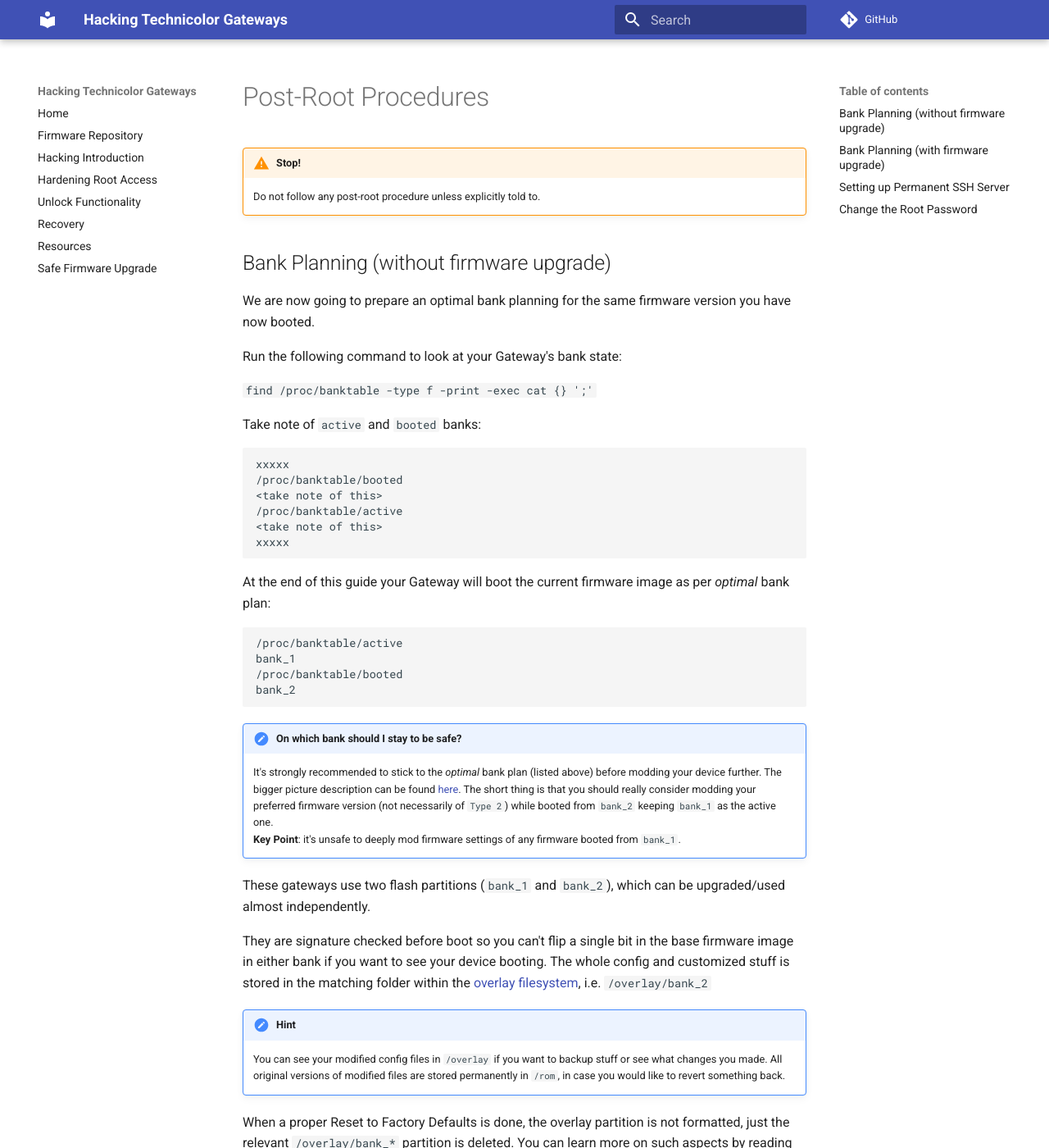
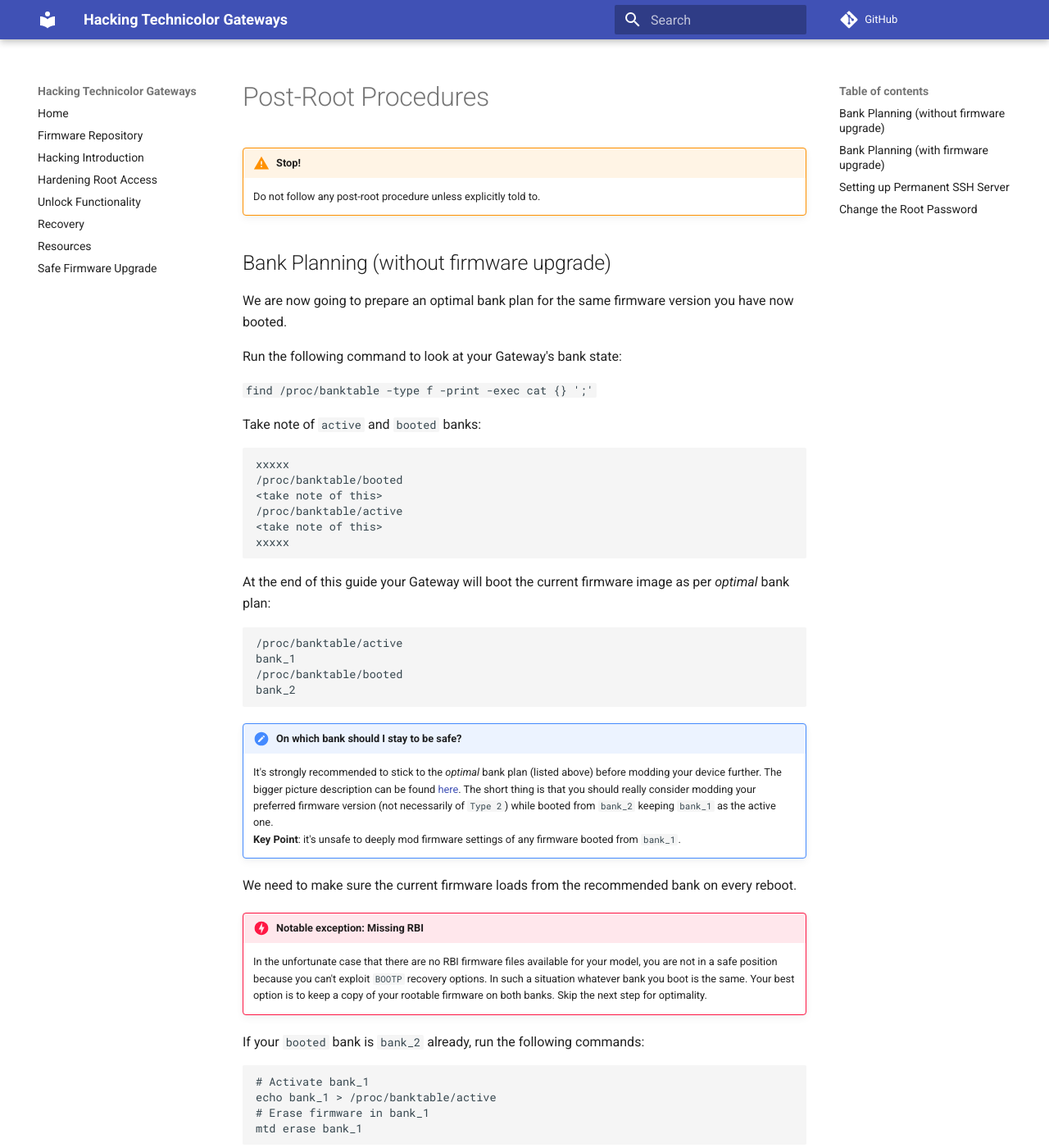
Before and after one commit to hack-technicolor/hack-technicolor, an MkDocs documentation site: the page built from docs/Hacking/PostRoot.md, in a window 1280 px wide and 1400 px high. Shown: the whole window at 82% size. Built offline with MkDocs 1.6.1 and Material for MkDocs 9.7.7, drawn with Linux system fonts in a browser that asks for light colours; comment, search, counter and statistics services are not loaded; some of the changed text lies outside the part shown.

Commit message:
Move and improve some dual-bank explanations

```diff
--- a/docs/Hacking/PostRoot.md
+++ b/docs/Hacking/PostRoot.md
@@ -5,7 +5,7 @@
 
 ## Bank Planning (without firmware upgrade)
 
-We are now going to prepare an optimal bank planning for the same firmware version you have now booted.
+We are now going to prepare an optimal bank plan for the same firmware version you have now booted.
 
 Run the following command to look at your Gateway's bank state:
 
@@ -34,15 +34,6 @@
 !!! caution "On which bank should I stay to be safe?"
     It's strongly recommended to stick to the *optimal* bank plan (listed above) before modding your device further. The bigger picture description can be found [here](https://github.com/Ansuel/tch-nginx-gui/issues/514). The short thing is that you should really consider modding your preferred firmware version (not necessarily of `Type 2`) while booted from `bank_2` keeping `bank_1` as the active one.
     **Key Point**: it's unsafe to deeply mod firmware settings of any firmware booted from `bank_1`.
-
-These gateways use two flash partitions (`bank_1` and `bank_2`), which can be upgraded/used almost independently.
-
-They are signature checked before boot so you can't flip a single bit in the base firmware image in either bank if you want to see your device booting. The whole config and customized stuff is stored in the matching folder within the [overlay filesystem](https://git.kernel.org/pub/scm/linux/kernel/git/torvalds/linux.git/tree/Documentation/filesystems/overlayfs.txt), i.e. `/overlay/bank_2`
-
-!!! hint
-    You can see your modified config files in `/overlay` if you want to backup stuff or see what changes you made. All original versions of modified files are stored permanently in `/rom`, in case you would like to revert something back.
-
-When a proper Reset to Factory Defaults is done, the overlay partition is not formatted, just the relevant `/overlay/bank_*` partition is deleted. You can learn more on such aspects by reading the [Recovery](../../Recovery/) page.
 
 We need to make sure the current firmware loads from the recommended bank on every reboot.
 
@@ -167,15 +158,6 @@
     It's strongly recommended to adhere to the above *optimal* bank plan before modding your device further. The bigger picture description can be found [here](https://github.com/Ansuel/tch-nginx-gui/issues/514). The short thing is that you should really consider modding your preferred firmware version (not necessarily of `Type 2`) while booted from `bank_2` keeping `bank_1` as the active one.
     **Key Point**: it's unsafe to deeply mod firmware settings of any firmware booted from `bank_1`.
 
-These gateways use two flash partitions (`bank_1` and `bank_2`) which can be upgraded/used almost independently.
-
-They are signature checked before boot so you can't flip a single bit of the base firmware image in either bank if you want to see your device booting. The whole config and customized stuff is stored in the matching folder within the [overlay filesystem](https://git.kernel.org/pub/scm/linux/kernel/git/torvalds/linux.git/tree/Documentation/filesystems/overlayfs.txt), i.e. `/overlay/bank_2`
-
-!!! hint
-    You can see your modified config files in `/overlay` if you want to backup stuff or see what changes you made, however, all original versions of modified files are stored permanently in `/rom`, in case you would like to revert something back.
-
-When a proper Reset to Factory Defaults is done, the overlay partition is not formatted, just the relevant `/overlay/bank_*` partition is deleted. You can learn more on such aspects by reading the [Recovery](../../Recovery/) page.
-
 Unless your target preferred firmware is there already, it's now time to flash it into its final destination: the `notbooted` bank.
 This time you can't use just AutoFlashGUI, even if your current firmware is `Type 2`. Otherwise the regular firmware upgrade procedures will perform an unwanted switchover, leading to a reboot immediately before any indirect root could be performed.
 
```
Also changed, not shown: docs/Resources.md (+12 -3 lines).
